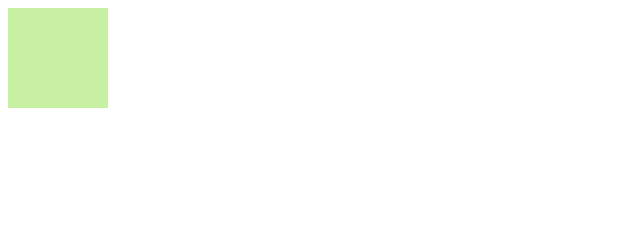
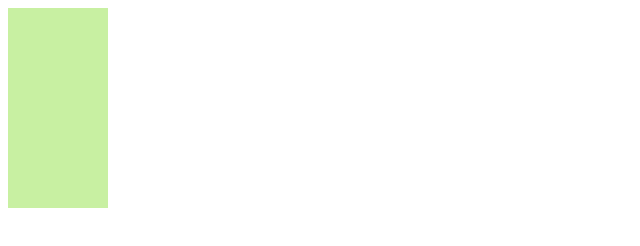
Before and after one commit to e-demchenko/first-project, a plain HTML site: page index.html in a window 1280 px wide. Shown: the whole page, without its empty margins (0-640 px from the left). Drawn offline with Linux system fonts and the light colour scheme.

Commit message:
add new sq

```diff
--- a/index.html
+++ b/index.html
@@ -8,5 +8,6 @@
 </head>
 <body>
     <div class="sq"></div>
+    <div class="sq"></div>
 </body>
 </html>
```
